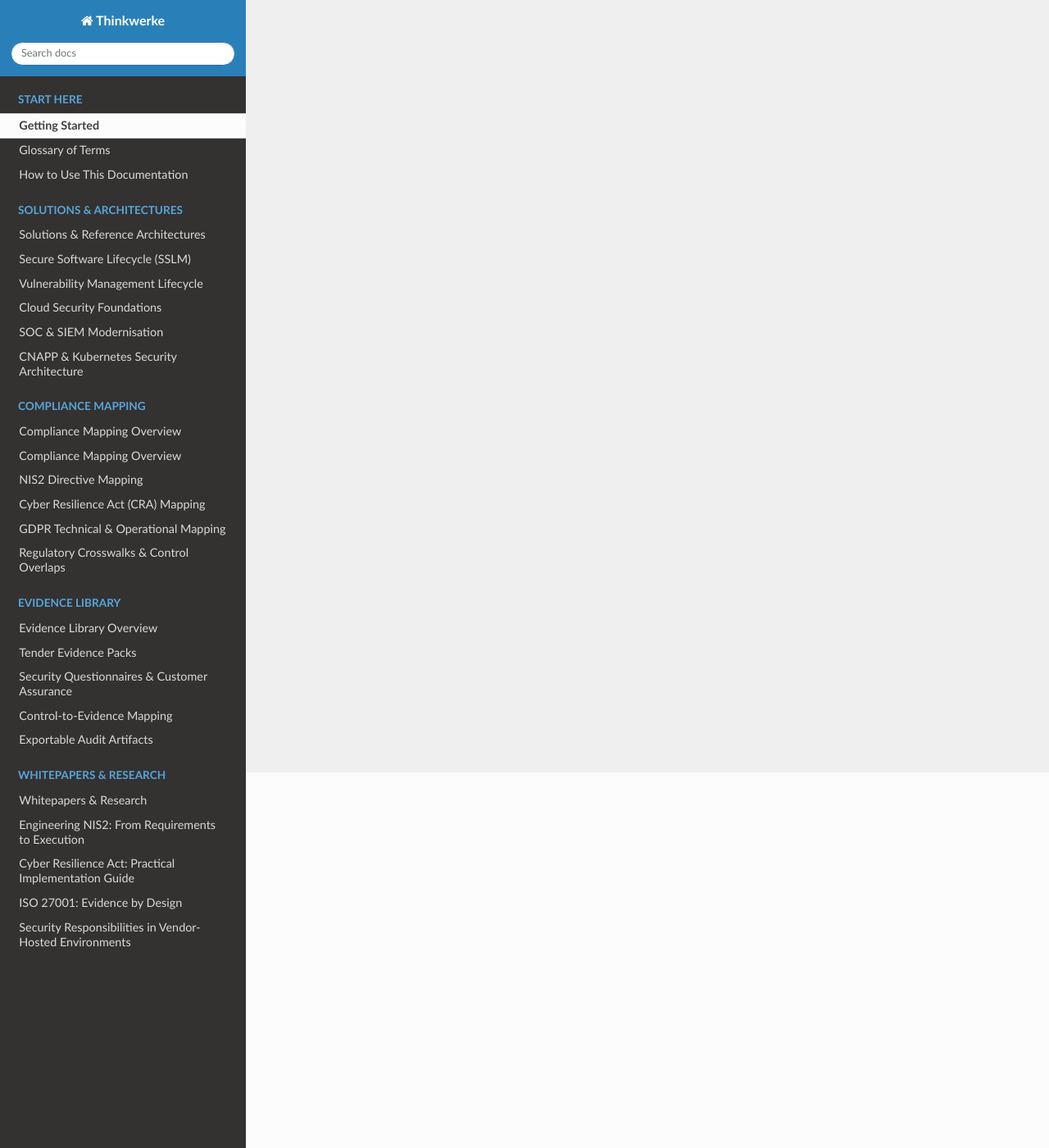
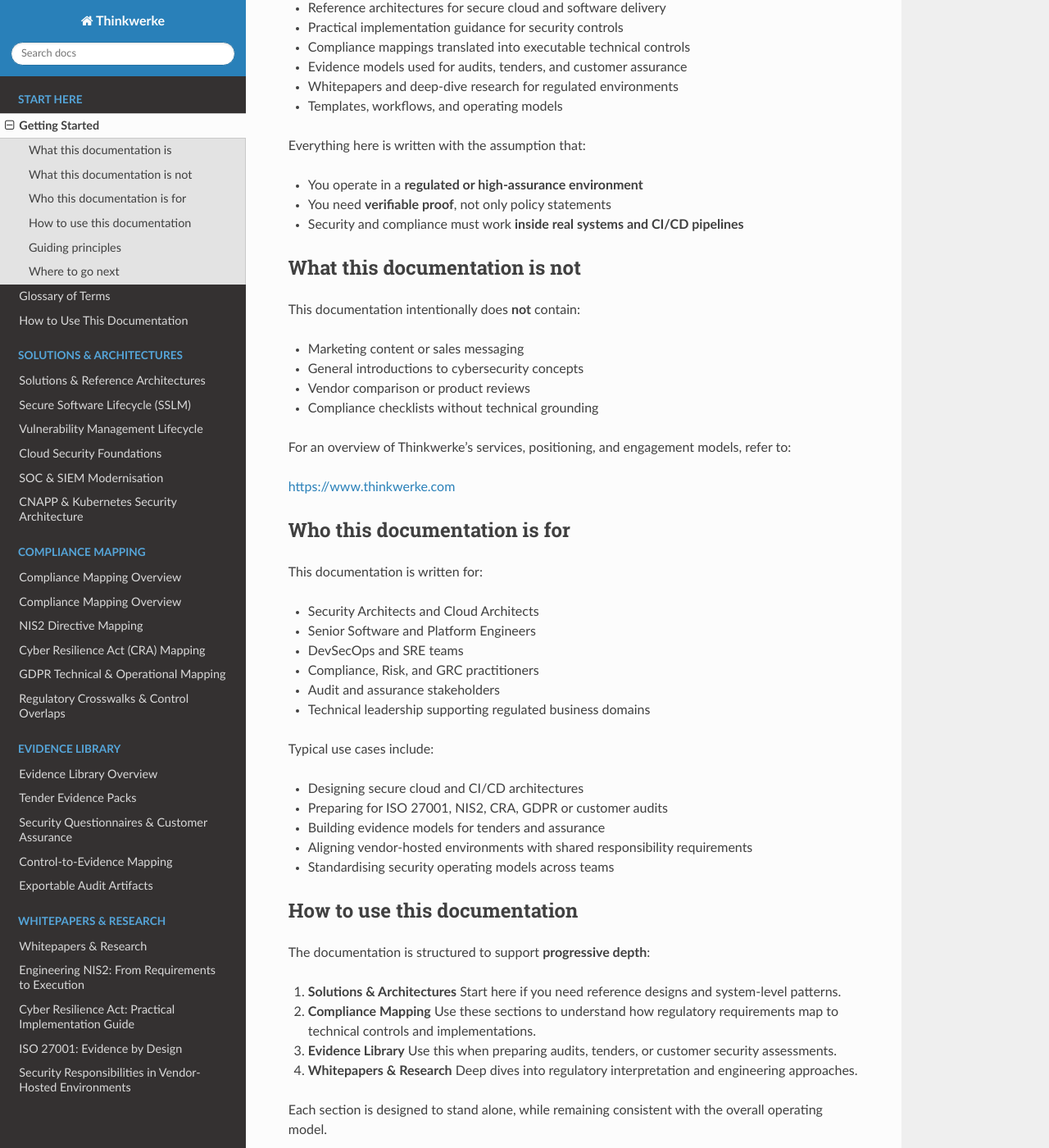
Before and after one commit to Mynkskhr/docs.thinkwerke, a Sphinx documentation site: the page built from docs/source/getting-started.rst, in a window 1280 px wide and 1400 px high, scrolled down 458 px. Shown: the whole window at 82% size. Built offline with Sphinx 7.4.7 and the Read the Docs theme 3.1.0, drawn with Linux system fonts in a browser that asks for light colours; some of the changed text lies outside the part shown.

Commit message:
Update getting-started.rst

```diff
--- a/docs/source/getting-started.rst
+++ b/docs/source/getting-started.rst
@@ -1,2 +1,129 @@
 Getting Started
 ===============
+
+Welcome to Thinkwerke Documentation.
+
+This documentation provides **technical, architectural, and operational guidance**
+for building, operating, and proving secure and compliant cloud systems in
+**regulated EU business environments**.
+
+It is designed for practitioners who need to **implement**, **operate**, and
+**evidence** security and compliance not for marketing or high-level positioning.
+
+
+What this documentation is
+--------------------------
+
+This site contains **implementation-focused documentation**, including:
+
+- Reference architectures for secure cloud and software delivery
+- Practical implementation guidance for security controls
+- Compliance mappings translated into executable technical controls
+- Evidence models used for audits, tenders, and customer assurance
+- Whitepapers and deep-dive research for regulated environments
+- Templates, workflows, and operating models
+
+Everything here is written with the assumption that:
+
+- You operate in a **regulated or high-assurance environment**
+- You need **verifiable proof**, not only policy statements
+- Security and compliance must work **inside real systems and CI/CD pipelines**
+
+
+What this documentation is not
+------------------------------
+
+This documentation intentionally does **not** contain:
+
+- Marketing content or sales messaging
+- General introductions to cybersecurity concepts
+- Vendor comparison or product reviews
+- Compliance checklists without technical grounding
+
+For an overview of Thinkwerke’s services, positioning, and engagement models,
+refer to:
+
+https://www.thinkwerke.com
+
+
+Who this documentation is for
+-----------------------------
+
+This documentation is written for:
+
+- Security Architects and Cloud Architects
+- Senior Software and Platform Engineers
+- DevSecOps and SRE teams
+- Compliance, Risk, and GRC practitioners
+- Audit and assurance stakeholders
+- Technical leadership supporting regulated business domains
+
+Typical use cases include:
+
+- Designing secure cloud and CI/CD architectures
+- Preparing for ISO 27001, NIS2, CRA, GDPR or customer audits
+- Building evidence models for tenders and assurance
+- Aligning vendor-hosted environments with shared responsibility requirements
+- Standardising security operating models across teams
+
+
+How to use this documentation
+-----------------------------
+
+The documentation is structured to support **progressive depth**:
+
+1. **Solutions & Architectures**
+   Start here if you need reference designs and system-level patterns.
+
+2. **Compliance Mapping**
+   Use these sections to understand how regulatory requirements map to
+   technical controls and implementations.
+
+3. **Evidence Library**
+   Use this when preparing audits, tenders, or customer security assessments.
+
+4. **Whitepapers & Research**
+   Deep dives into regulatory interpretation and engineering approaches.
+
+Each section is designed to stand alone, while remaining consistent with the
+overall operating model.
+
+
+Guiding principles
+------------------
+
+All content in this documentation follows these principles:
+
+- **Execution over theory**
+  Controls are shown as implemented systems, not abstract requirements.
+
+- **Evidence by design**
+  Proof is generated continuously through workflows and pipelines.
+
+- **Clear ownership**
+  Responsibilities are explicit across vendors, platforms, and teams.
+
+- **Audit realism**
+  Content reflects real-world scrutiny from auditors, regulators, and customers.
+
+- **No tool dependency**
+  Patterns are vendor-agnostic unless explicitly stated.
+
+
+Where to go next
+----------------
+
+If you are new to this documentation:
+
+- Start with :doc:`how-to-use-this-docs`
+- Review key terminology in :doc:`glossary`
+- Explore architectural patterns under :doc:`solutions/index`
+
+If you are preparing for compliance or audits:
+
+- Go directly to :doc:`compliance/index`
+- Review the :doc:`evidence-library/index`
+
+If you are evaluating or designing implementations:
+
+- Begin with the relevant solution under **Solutions & Architectures**
```
